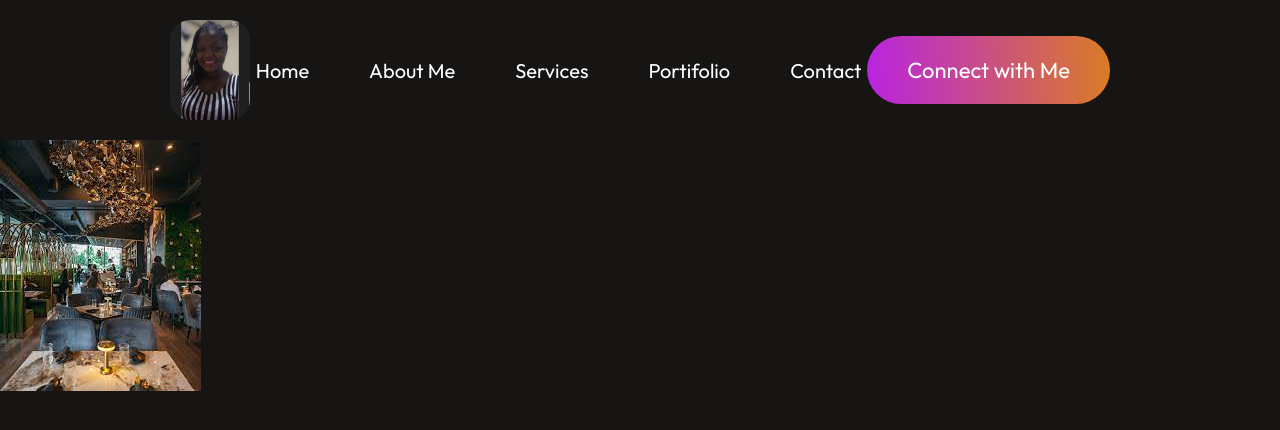
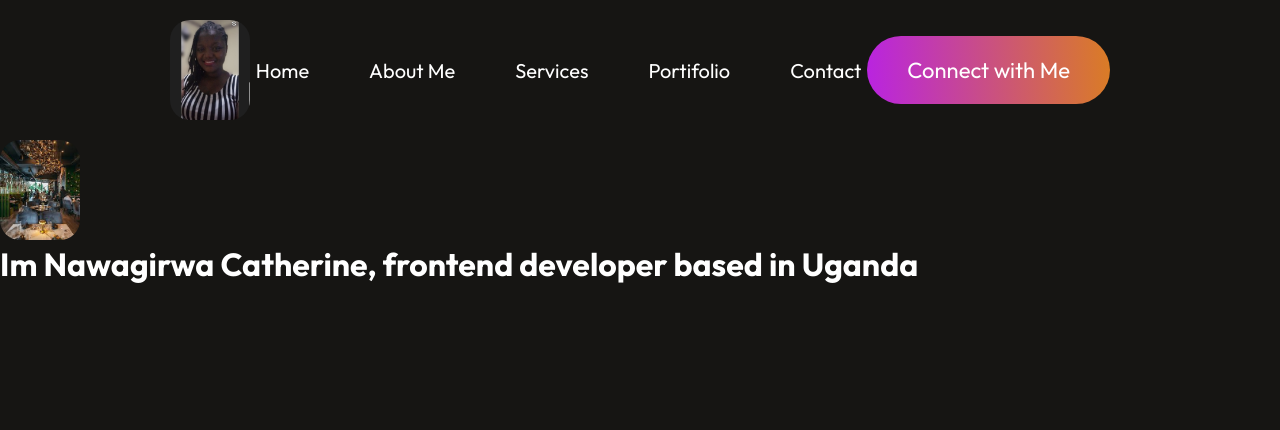
Before and after one commit to nawagirwacatherine/PORTIFOLIO3, a React (Vite) app in the folder real portifolio/: page / in a window 1280 px wide. Shown: the top 430 px of the page. Built offline with nearby package versions, Linux system fonts and the light colour scheme.

Commit message:
Add image to Hero com[ponent

```diff
--- a/real portifolio/src/components/Hero/Hero.jsx
+++ b/real portifolio/src/components/Hero/Hero.jsx
@@ -5,7 +5,8 @@ import restaurant1 from '../../images/restaurant1.jpeg'
 const Hero = () => {
   return (
     <div className='hero'>
-        <img src={restaurant1} alt="" />
+        <img src={restaurant1} alt="" className='logo' />
+        <h1>Im Nawagirwa Catherine, frontend developer based in Uganda</h1>
     </div>
   )
 }
```
